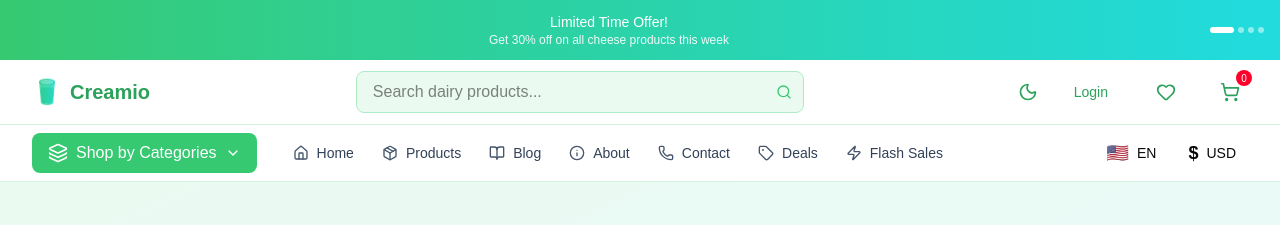
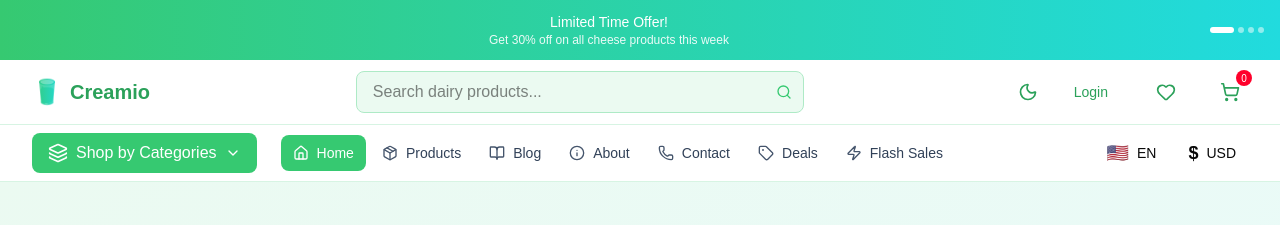
Before and after one commit to janitheranga/creamio, a Next.js app: page / in a window 1280 px wide. Shown: the top 225 px of the page. Built offline with nearby package versions, Linux system fonts and the light colour scheme.

Commit message:
Added feature to highlight selected navitem.

```diff
--- a/app/components/BottomNavbar.tsx
+++ b/app/components/BottomNavbar.tsx
@@ -1,6 +1,7 @@
 "use client";
 
 import { useState } from "react";
+import { usePathname } from "next/navigation";
 import { motion } from "motion/react";
 import { categories, languages, currencies } from "@/app/lib/data";
 import Link from "next/link";
@@ -26,6 +27,7 @@ import {
 } from "@/app/components/ui/dropdown-menu";
 
 export default function BottomNavbar() {
+  const pathname = usePathname();
   const [categorySearch, setCategorySearch] = useState("");
   const [selectedLanguage, setSelectedLanguage] = useState(languages[0]);
   const [selectedCurrency, setSelectedCurrency] = useState(currencies[0]);
@@ -114,7 +116,9 @@ export default function BottomNavbar() {
 
             {/* Navigation Items - Hidden on mobile */}
             <nav className="hidden md:flex items-center gap-1">
-              {navItems.map((item, idx) => (
+              {navItems.map((item, idx) => {
+                const isActive = pathname === item.href;
+                return (
                   <motion.div
                     key={item.name}
                     initial={{ opacity: 0, y: -10 }}
@@ -123,15 +127,32 @@ export default function BottomNavbar() {
                   >
                     <Link
                       href={item.href}
-                    className="flex items-center gap-2 px-3 py-2 rounded-lg hover:bg-celadon-100 dark:hover:bg-celadon-900 transition-colors cursor-pointer group"
+                      className={`flex items-center gap-2 px-3 py-2 rounded-lg transition-colors cursor-pointer group ${
+                        isActive
+                          ? "bg-celadon-500 text-white"
+                          : "hover:bg-celadon-100 dark:hover:bg-celadon-900"
+                      }`}
                     >
-                    <item.icon className="w-4 h-4 text-slate-600 dark:text-slate-400 group-hover:text-celadon-600 dark:group-hover:text-celadon-400 transition-colors" />
-                    <span className="text-sm font-medium text-slate-700 dark:text-slate-300 group-hover:text-celadon-600 dark:group-hover:text-celadon-400 transition-colors">
+                      <item.icon
+                        className={`w-4 h-4 transition-colors ${
+                          isActive
+                            ? "text-white"
+                            : "text-slate-600 dark:text-slate-400 group-hover:text-celadon-600 dark:group-hover:text-celadon-400"
+                        }`}
+                      />
+                      <span
+                        className={`text-sm font-medium transition-colors ${
+                          isActive
+                            ? "text-white"
+                            : "text-slate-700 dark:text-slate-300 group-hover:text-celadon-600 dark:group-hover:text-celadon-400"
+                        }`}
+                      >
                         {item.name}
                       </span>
                     </Link>
                   </motion.div>
-              ))}
+                );
+              })}
             </nav>
           </div>
 
@@ -236,17 +257,24 @@ export default function BottomNavbar() {
                 <DropdownMenuContent align="end" className="w-48">
                   <DropdownMenuLabel>Menu</DropdownMenuLabel>
                   <DropdownMenuSeparator />
-                  {navItems.map((item) => (
+                  {navItems.map((item) => {
+                    const isActive = pathname === item.href;
+                    return (
                       <DropdownMenuItem key={item.name} asChild>
                         <Link
                           href={item.href}
-                        className="flex items-center gap-2 cursor-pointer"
+                          className={`flex items-center gap-2 cursor-pointer ${
+                            isActive
+                              ? "bg-celadon-100 dark:bg-celadon-900 font-semibold"
+                              : ""
+                          }`}
                         >
                           <item.icon className="w-4 h-4" />
                           <span>{item.name}</span>
                         </Link>
                       </DropdownMenuItem>
-                  ))}
+                    );
+                  })}
                 </DropdownMenuContent>
               </DropdownMenu>
             </div>
```
Lines whose indentation alone changed are shown as unchanged.
